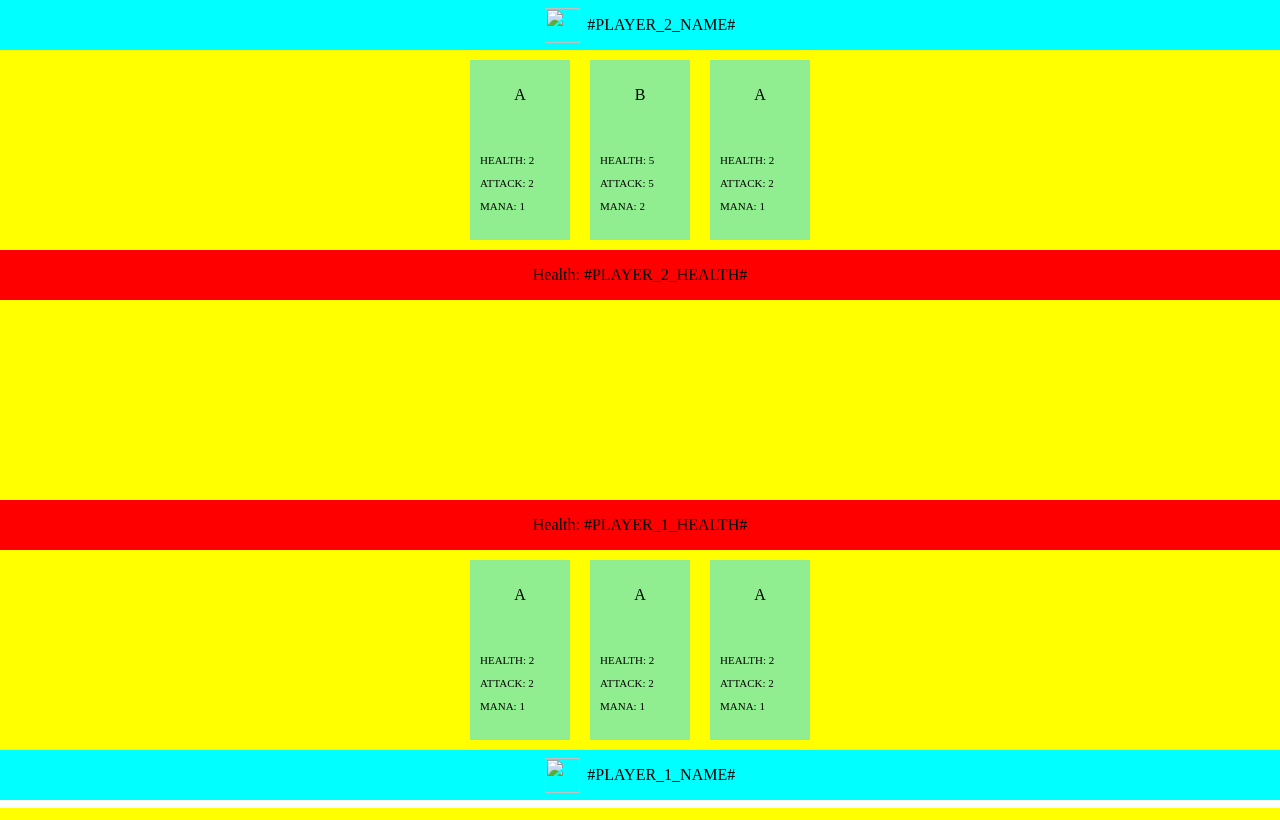
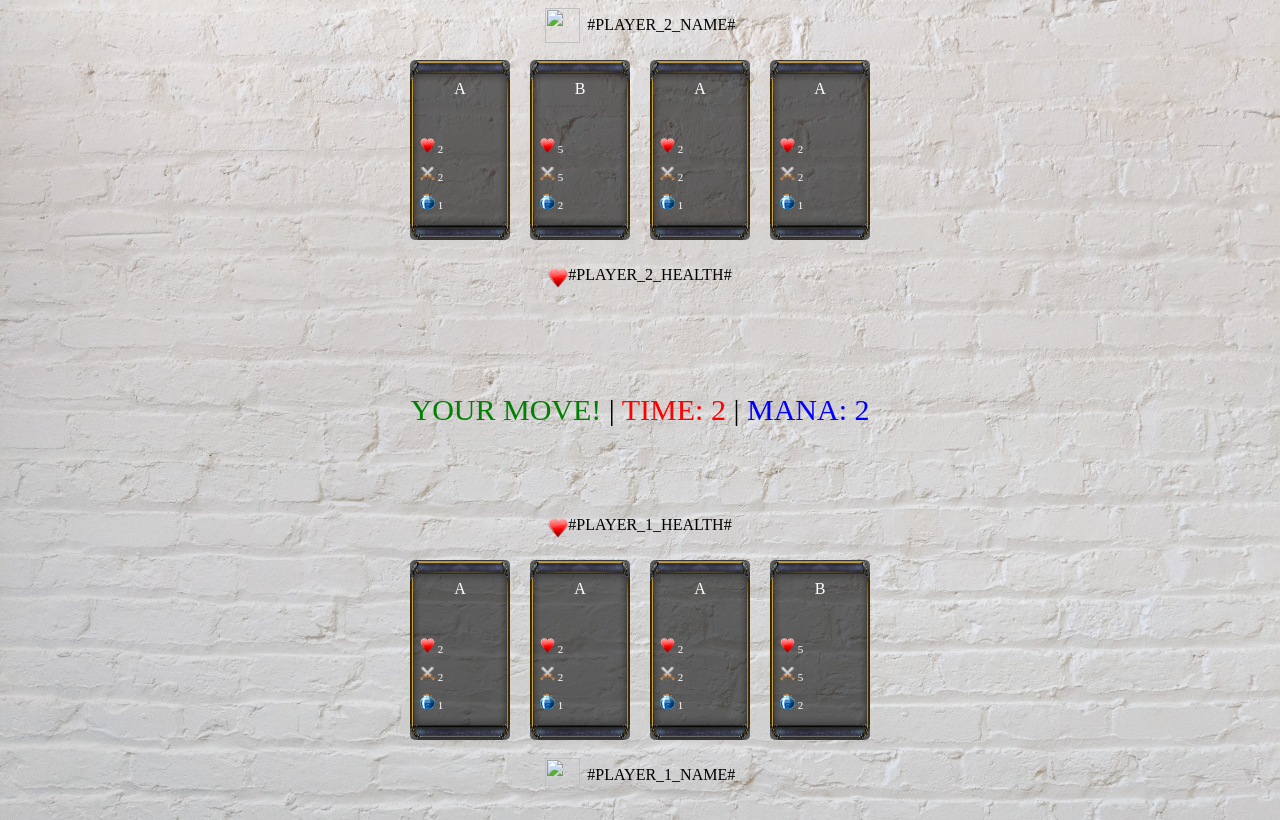
Before and after one commit to vchkhr/card-game, a PHP site: page /res/html/game.html in a window 1280 px wide. Run offline with PHP 8.4, Linux system fonts and the light colour scheme; some web fonts are replaced.

Commit message:
Game design and logic

```diff
--- a/controller/ControllerRegister.php
+++ b/controller/ControllerRegister.php
@@ -35,7 +35,7 @@
         $userDb->login = $login;
         if (!$userDb->isEmpty()) {
             $userDb->find($userDb->login);
-            echo $userDb->password;
+            // echo $userDb->password;
             if (!$this->isPasswordCorrect($userDb->password, $password)) {
 
                 $this->notify('Incorrect password');
--- a/view/res/css/styleGame.css
+++ b/view/res/css/styleGame.css
@@ -1,7 +1,24 @@
 @import url(https://fonts.googleapis.com/css?family=RocknRoll+One:400);
 
-html, body {
+/* html {
+    min-height: 100%;
+    background: linear-gradient(rgba(255, 255, 0, 0.247), rgba(255, 255, 0, 0.062));
+} */
+
+html {
+    background: url(../img/bkg.jpg) no-repeat center center fixed;
+    backdrop-filter: blur(500px);
+;
+
+    -webkit-background-size: cover;
+    -moz-background-size: cover;
+    -o-background-size: cover;
+    background-size: cover;
+}
+
+body {
     margin: 0px;
+    padding: 0px;
     font-family: 'RocknRoll One';
 }
 
@@ -26,10 +43,17 @@
     line-height: 17.5px;
 }
 
+div#health img {
+    width: 20px;
+    height: 20px;
+    padding-top: 17.5px;
+
+}
+
 
 
 div#opponent div#name {
-    background-color: cyan;
+    /* background-color: cyan; */
     width: 100%;
     height: 50px;
     display: flex;
@@ -40,7 +64,7 @@
 }
 
 div#opponent div#cards {
-    background-color: yellow;
+    /* background-color: yellow; */
     width: 100%;
     height: 200px;
     display: flex;
@@ -51,7 +75,7 @@
 }
 
 div#opponent div#health {
-    background-color: red;
+    /* background-color: red; */
     width: 100%;
     height: 50px;
     display: flex;
@@ -62,7 +86,7 @@
 }
 
 div#opponent div#field {
-    background-color: yellow;
+    /* background-color: yellow; */
     width: 100%;
     height: 200px;
     display: flex;
@@ -74,11 +98,12 @@
 
 
 div#timer {
-    line-height: 97vh;
+    line-height: 95vh;
 }
 
 div#timer p {
     text-align: center;
+    font-size: 30px;
 }
 
 div#coin {
@@ -105,7 +130,7 @@
 
 
 div#player div#field {
-    background-color: yellow;
+    /* background-color: yellow; */
     width: 100%;
     height: 200px;
     display: flex;
@@ -116,7 +141,7 @@
 }
 
 div#player div#health {
-    background-color: red;
+    /* background-color: red; */
     width: 100%;
     height: 50px;
     display: flex;
@@ -127,7 +152,7 @@
 }
 
 div#player div#cards {
-    background-color: yellow;
+    /* background-color: yellow; */
     width: 100%;
     height: 200px;
     display: flex;
@@ -138,7 +163,7 @@
 }
 
 div#player div#name {
-    background-color: cyan;
+    /* background-color: cyan; */
     width: 100%;
     height: 50px;
     display: flex;
@@ -151,22 +176,35 @@
 
 
 div.card {
-    background-color: lightgreen;
+    /* background-color: rgb(36, 58, 36); */
     margin: 10px;
     padding: 10px;
     width: 80px;
     height: 160px;
     flex-direction: row;
+    border-radius: 5px;
+
+    background: url(../img/card.png), rgba(0, 0, 0, 0.562);
+}
+
+div.card p {
+    color: white;
 }
 
 div.card p.name {
     text-align: center;
+    margin-top: 10px;
 }
 
 div.card div.row {
-    margin-top: 50px;
+    margin-top: 40px;
     bottom: 0px;
     font-size: 11px;
+}
+
+div.card div.row img {
+    width: 15px;
+    height: 15px;
 }
 
 
--- a/view/res/html/game.html
+++ b/view/res/html/game.html
@@ -6,7 +6,7 @@
     <link rel="stylesheet" href="./res/css/styleGame.css">
 </head>
 <body>
-    <div id="opponent">
+    <div id="opponent" class="hidden">
         <div id="name">
             <img src="#PLAYER_2_IMG#">
             <p>#PLAYER_2_NAME#</p>
@@ -15,7 +15,8 @@
 
         </div>
         <div id="health">
-            <p>Health: <span>#PLAYER_2_HEALTH#</span></p>
+            <img src="./res/img/heart.gif">
+            <p><span>#PLAYER_2_HEALTH#</span></p>
         </div>
         <div id="field">
 
@@ -46,12 +47,13 @@
         </form>
     </div>
 
-    <div id="player">
+    <div id="player" class="hidden">
         <div id="field">
 
         </div>
         <div id="health">
-            <p>Health: <span>#PLAYER_1_HEALTH#</span></p>
+            <img src="./res/img/heart.gif">
+            <p><span>#PLAYER_1_HEALTH#</span></p>
         </div>
         <div id="cards">
 
--- a/view/res/js/game.js
+++ b/view/res/js/game.js
@@ -259,7 +259,7 @@
 function selectRandomCard(whom) {
     const card = CARDS_LIBRARY[Math.floor(Math.random() * CARDS_LIBRARY.length)];
 
-    document.querySelector("div#" + whom + " div#cards").insertAdjacentHTML("beforeend", '<div id="card' + CARD_ID + '" class="card"><p class="name">' + card['name'] + '</p><div class="row"><p class="health">HEALTH: <span id="health">' + card['health'] + '</span></p><p class="attack">ATTACK: <span id="attack">' + card['attack'] + '</span></p><p class="mana">MANA: <span id="mana">' + card['mana'] + '</span></p></div></div>')
+    document.querySelector("div#" + whom + " div#cards").insertAdjacentHTML("beforeend", '<div id="card' + CARD_ID + '" class="card"><p class="name">' + card['name'] + '</p><div class="row"><p class="health"><img src="./res/img/heart.gif"> <span id="health">' + card['health'] + '</span></p><p class="attack"><img src="./res/img/sword.png"> <span id="attack">' + card['attack'] + '</span></p><p class="mana"><img src="./res/img/mana.png"> <span id="mana">' + card['mana'] + '</span></p></div></div>')
 
     CARD_ID += 1
 
@@ -279,6 +279,8 @@
 setTimeout(function() {
     document.querySelector("div#coin").classList.add("hidden")
     document.querySelector("div#timer").classList.remove("hidden")
+    document.querySelector("div#opponent").classList.remove("hidden")
+    document.querySelector("div#player").classList.remove("hidden")
 
     if (Math.floor(Math.random() * 2) == 1) {
         changePlayer()
@@ -289,4 +291,4 @@
 
     updateMana()
     cardsAtStart()
-}, 2000)
+}, 1)
```
Also changed, not shown: view/res/img/bkg.jpg (added), view/res/img/card.png (added), view/res/img/heart.gif (added), view/res/img/mana.png (added), view/res/img/sword.png (added).
